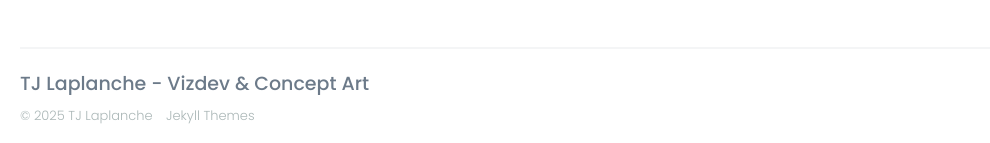
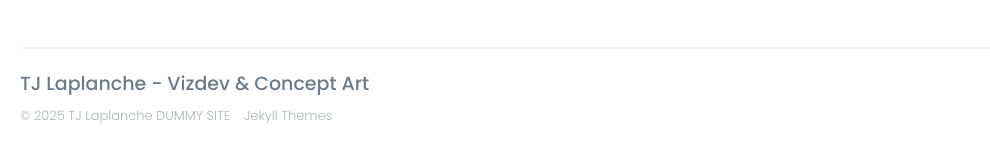
Before and after one commit to assalade/TJL-Portfolio-site, a Jekyll site: the page built from _pages/about.md, in a window 1280 px wide and 900 px high, scrolled down 1101 px. Shown: the part 754-897 px from the top of the window, without its empty margins (0-990 px from the left). Built offline with Jekyll 4.4.1, drawn with Linux system fonts in a browser that asks for light colours; nearby versions of some CDN libraries; some of the changed text lies outside the part shown.

Commit message:
Update settings.yml

```diff
--- a/_data/settings.yml
+++ b/_data/settings.yml
@@ -1,5 +1,5 @@
 basic_settings:
-  site_title: TJ Laplanche
+  site_title: TJ Laplanche DUMMY SITE
   favicon_image: /images/favicon.png
 
 header_settings:
```
